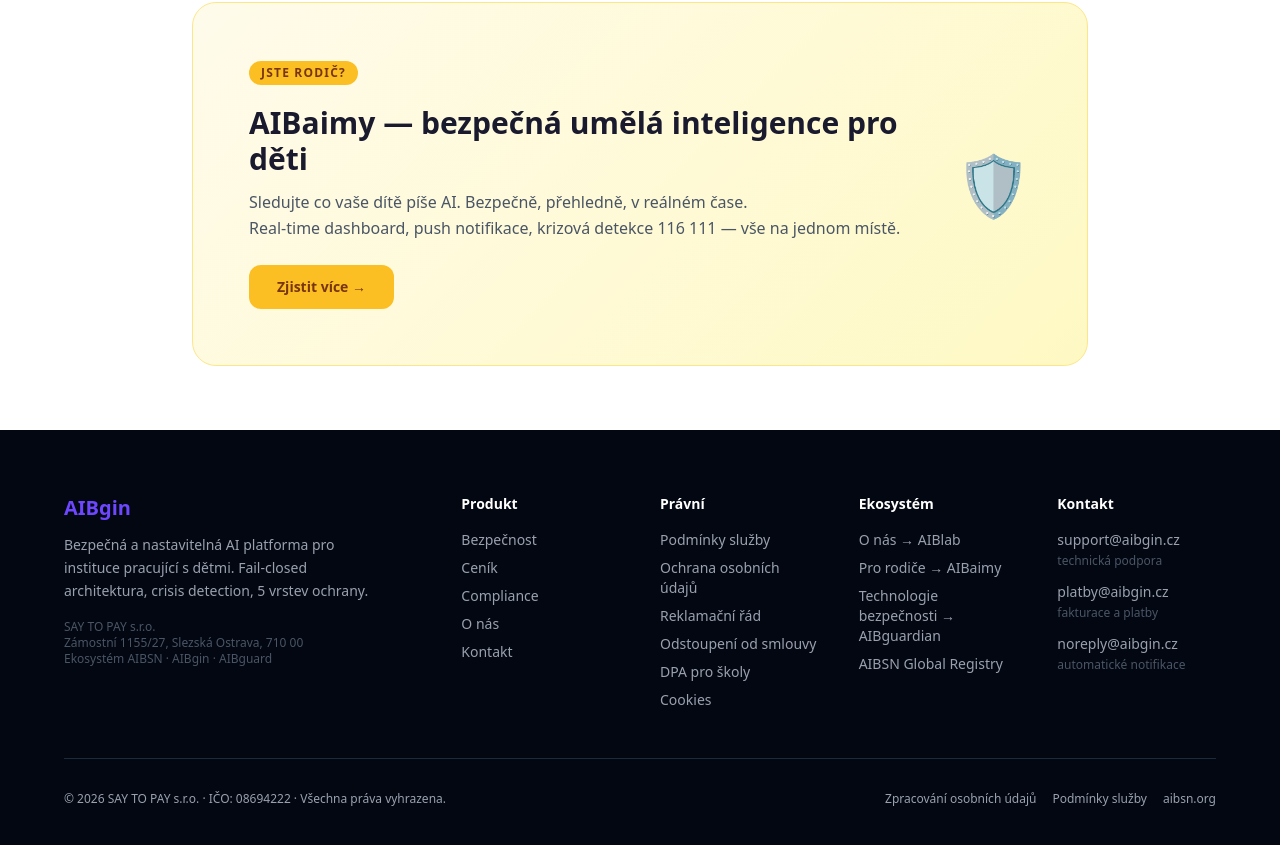
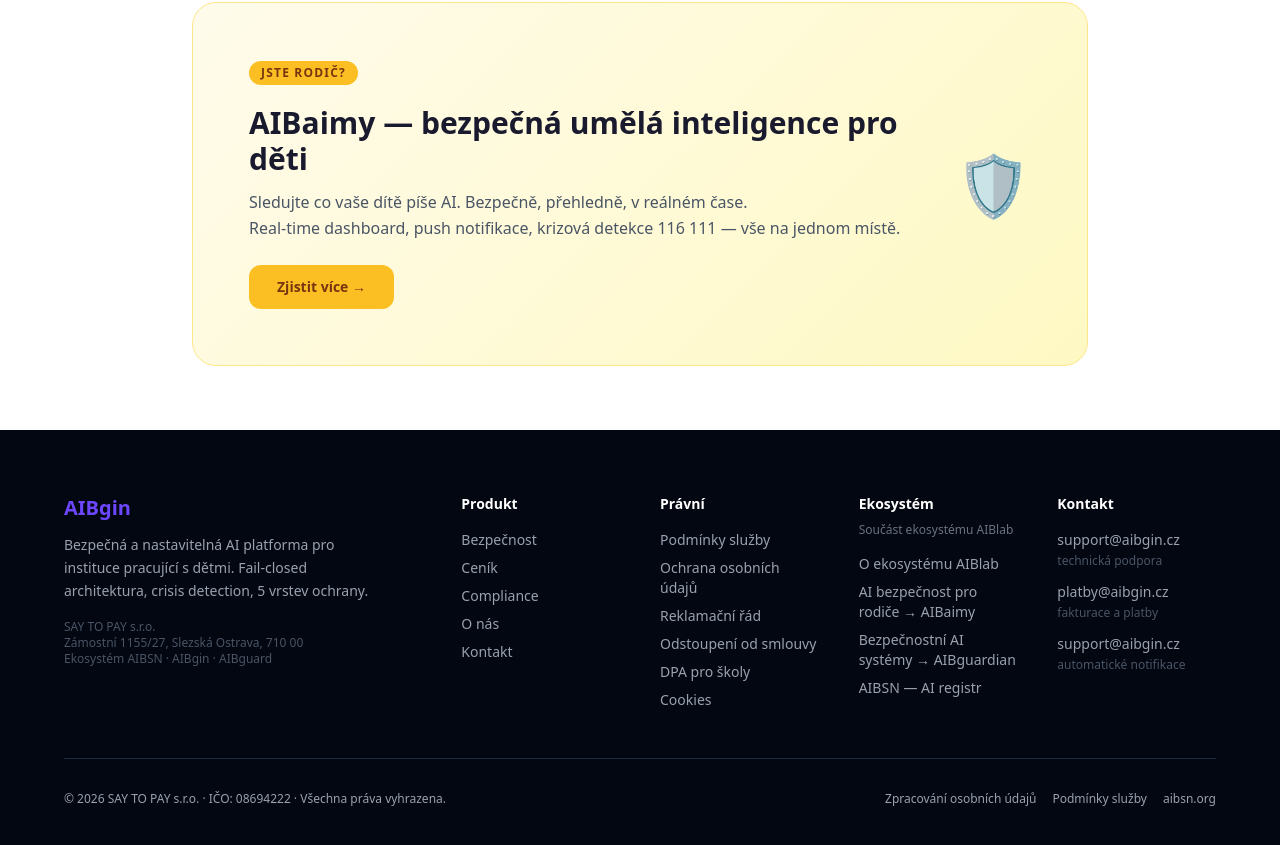
Before and after one commit to jaromirzly-coder/aibgin-web, a Next.js app: page / in a window 1280 px wide. Shown: the part 4923-5768 px from the top of the page. Built offline with nearby package versions, Linux system fonts and the light colour scheme.

Commit message:
fix: nahrazení deprecated emailů za support@aibgin.cz

```diff
--- a/app/components/Footer.tsx
+++ b/app/components/Footer.tsx
@@ -89,30 +89,39 @@ export default function Footer() {
             </ul>
           </div>
 
+          {/* ÚKOL 2: Aktualizované anchor texty · ÚKOL 3: Sémantický nav */}
           <div>
-            <h4 className="text-white font-bold mb-4 text-sm">Ekosystém</h4>
+            <h4 className="text-white font-bold mb-2 text-sm">Ekosystém</h4>
+            <p className="text-xs text-gray-500 mb-4">
+              Součást ekosystému{" "}
+              <a href="https://aiblab.cz" className="hover:text-white transition-colors">
+                AIBlab
+              </a>
+            </p>
+            <nav aria-label="Ekosystém AIBlab">
               <ul className="space-y-2 text-sm">
                 <li>
                   <a href="https://aiblab.cz" className="hover:text-white transition-colors">
-                  O nás → AIBlab
+                    O ekosystému AIBlab
                   </a>
                 </li>
                 <li>
                   <a href="https://aibaimy.cloud" className="hover:text-white transition-colors">
-                  Pro rodiče → AIBaimy
+                    AI bezpečnost pro rodiče → AIBaimy
                   </a>
                 </li>
                 <li>
                   <a href="https://aibguardian.cz" className="hover:text-white transition-colors">
-                  Technologie bezpečnosti → AIBguardian
+                    Bezpečnostní AI systémy → AIBguardian
                   </a>
                 </li>
                 <li>
                   <a href="https://aibsn.org" className="hover:text-white transition-colors">
-                  AIBSN Global Registry
+                    AIBSN — AI registr
                   </a>
                 </li>
               </ul>
+            </nav>
           </div>
 
           <div>
@@ -131,8 +140,8 @@ export default function Footer() {
                 <span className="text-xs text-gray-600">fakturace a platby</span>
               </li>
               <li>
-                <a href="mailto:noreply@aibgin.cz" className="hover:text-white transition-colors block">
-                  noreply@aibgin.cz
+                <a href="mailto:support@aibgin.cz" className="hover:text-white transition-colors block">
+                  support@aibgin.cz
                 </a>
                 <span className="text-xs text-gray-600">automatické notifikace</span>
               </li>
--- a/app/page1.0.tsx
+++ b/app/page1.0.tsx
@@ -793,8 +793,8 @@ function Footer() {
                 <span className="text-xs text-gray-600">fakturace a platby</span>
               </li>
               <li>
-                <a href="mailto:noreply@aibgin.cz" className="hover:text-white transition-colors block">
-                  noreply@aibgin.cz
+                <a href="mailto:support@aibgin.cz" className="hover:text-white transition-colors block">
+                  support@aibgin.cz
                 </a>
                 <span className="text-xs text-gray-600">automatické notifikace</span>
               </li>
@@ -805,8 +805,8 @@ function Footer() {
         <div className="border-t border-gray-800 pt-8 flex flex-col md:flex-row justify-between items-center gap-4 text-xs">
           <p>© 2026 SAY TO PAY s.r.o. · IČO: 08694222 · Všechna práva vyhrazena.</p>
           <div className="flex gap-4">
-            <a href="#" className="hover:text-white transition-colors">Zpracování osobních údajů</a>
-            <a href="#" className="hover:text-white transition-colors">Podmínky služby</a>
+            <a href="/privacy" className="hover:text-white transition-colors">Zpracování osobních údajů</a>
+            <a href="/podminky" className="hover:text-white transition-colors">Podmínky služby</a>
             <a href="https://aibsn.org" className="hover:text-white transition-colors">aibsn.org</a>
           </div>
         </div>
```
Lines whose indentation alone changed are shown as unchanged.
